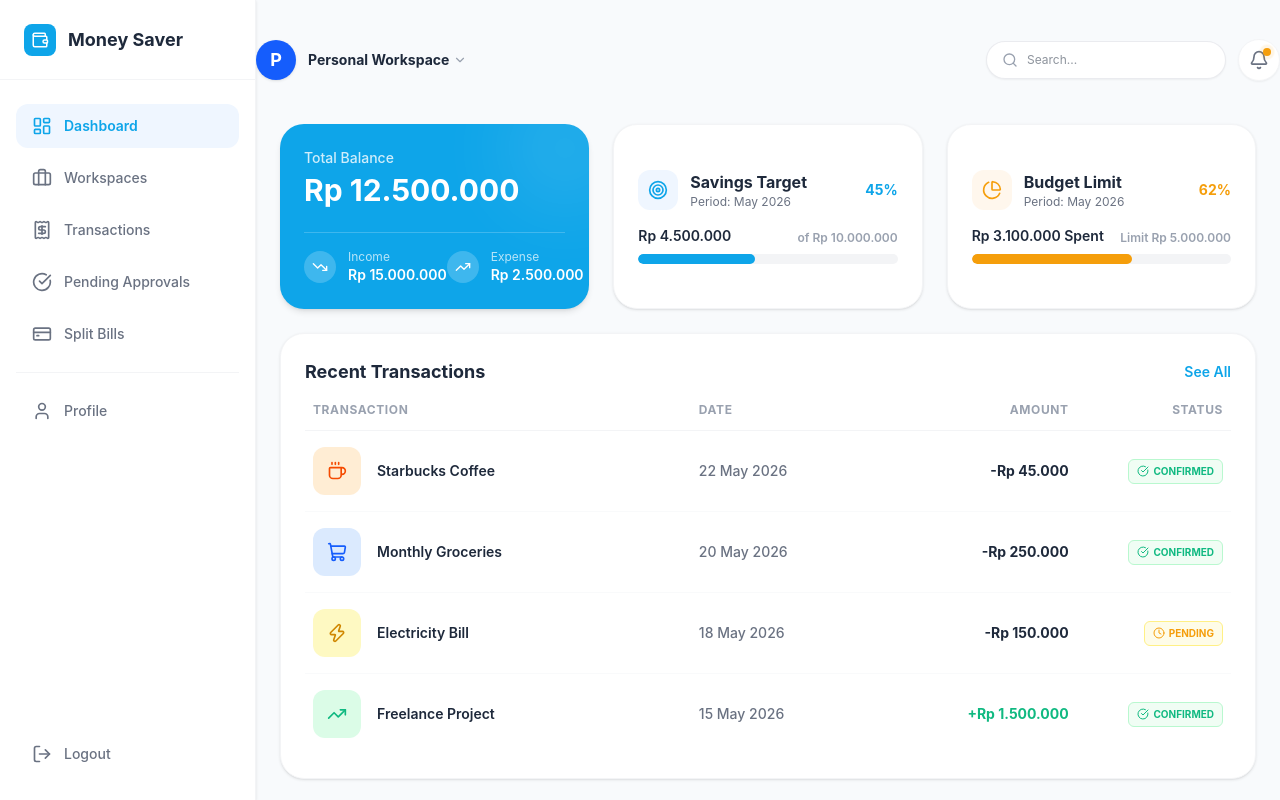
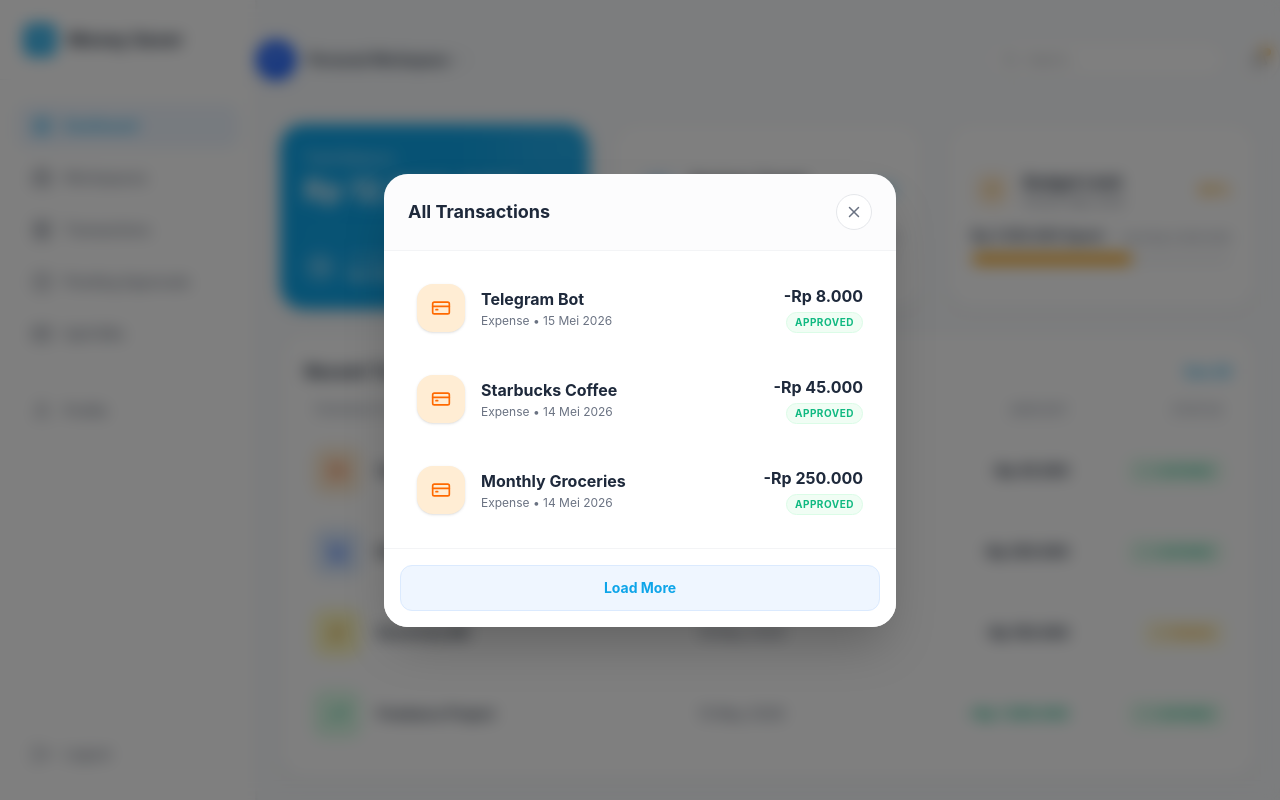
Before and after one commit to Azmi117/FE-MoneySaver, a React (Vite) app: page /dashboard in a window 1280 px wide. Both pictures are taken after a click on the button "See All". Built offline with nearby package versions, Linux system fonts and the light colour scheme.

Commit message:
Fix error :rocket:

```diff
--- a/src/pages/Dashboard.tsx
+++ b/src/pages/Dashboard.tsx
@@ -1,14 +1,15 @@
+import React, { useState, useEffect } from "react";
 import {
- TrendingUp, TrendingDown, Target,
+  TrendingUp, TrendingDown, Target,
   PieChart, Plus, Coffee, ShoppingCart, Zap,
-  CheckCircle, Clock, Briefcase
+  CheckCircle, Clock, Briefcase,
+  ArrowDownRight, CreditCard, X, Loader2
 } from "lucide-react";
 import { Link } from "react-router-dom";
 import { cn } from "@/utils/cn";
+import Button from "@/components/ui/Button";
 
-// Dummy Data untuk Workspaces
-
-// Dummy Data untuk Transaksi
+// Dummy Data untuk Transaksi Dashboard
 const recentTransactions = [
   { id: 1, entity: "Starbucks Coffee", category: "Food & Beverage", date: "22 May 2026", amount: -45000, status: "CONFIRMED", icon: Coffee, bg: "bg-orange-100", color: "text-orange-600" },
   { id: 2, entity: "Monthly Groceries", category: "Shopping", date: "20 May 2026", amount: -250000, status: "CONFIRMED", icon: ShoppingCart, bg: "bg-blue-100", color: "text-blue-600" },
@@ -16,11 +17,50 @@ const recentTransactions = [
   { id: 4, entity: "Freelance Project", category: "Income", date: "15 May 2026", amount: 1500000, status: "CONFIRMED", icon: TrendingUp, bg: "bg-green-100", color: "text-success" },
 ];
 
+// Dummy Data untuk Modal "See All" (Simulasi Load More)
+const dummyTransactionsModal = [
+  { id: 508, date: "2026-05-15", type: "expense", method: "Telegram", note: "Input via Telegram", merchant: "Telegram Bot", amount: 8000, status: "APPROVED" },
+  { id: 503, date: "2026-05-14", type: "expense", method: "QRIS", note: "Afternoon coffee", merchant: "Starbucks Coffee", amount: 45000, status: "APPROVED" },
+  { id: 505, date: "2026-05-14", type: "expense", method: "QRIS", note: "Monthly Groceries", merchant: "Monthly Groceries", amount: 250000, status: "APPROVED" },
+  { id: 507, date: "2026-05-14", type: "expense", method: "QRIS", note: "Electricity", merchant: "Electricity Bill", amount: 150000, status: "PENDING" },
+  { id: 498, date: "2026-05-12", type: "income", method: "Telegram", note: "Freelance", merchant: "Freelance Project", amount: 1500000, status: "APPROVED" },
+];
+
 const formatCurrency = (amount: number) => {
   return new Intl.NumberFormat('id-ID', { style: 'currency', currency: 'IDR', minimumFractionDigits: 0 }).format(amount);
 };
 
 const Dashboard = () => {
+  // ==========================================
+  // STATE & LOGIC UNTUK MODAL "SEE ALL"
+  // ==========================================
+  const [isModalOpen, setIsModalOpen] = useState(false);
+  const [transactions, setTransactions] = useState<any[]>([]);
+  const [isLoading, setIsLoading] = useState(false);
+  const [hasMore, setHasMore] = useState(true);
+
+  useEffect(() => {
+    if (isModalOpen && transactions.length === 0) {
+      setTransactions(dummyTransactionsModal.slice(0, 3)); // Load awal 3 data
+    }
+  }, [isModalOpen]);
+
+  const handleLoadMore = () => {
+    setIsLoading(true);
+    setTimeout(() => {
+      setTransactions(prev => [...prev, ...dummyTransactionsModal.slice(3)]);
+      setHasMore(false); // Data habis
+      setIsLoading(false);
+    }, 1000);
+  };
+
+  const closeModal = () => {
+    setIsModalOpen(false);
+    setTimeout(() => {
+      setTransactions([]);
+      setHasMore(true);
+    }, 300);
+  };
 
   return (
     <>
@@ -99,7 +139,13 @@ const Dashboard = () => {
           <div className="bg-surface rounded-3xl shadow-sm border border-gray-100 p-2 sm:p-6 flex flex-col">
             <div className="flex items-center justify-between mb-4 px-4 sm:px-0">
               <h3 className="font-bold text-lg text-text">Recent Transactions</h3>
-              <button className="text-sm text-primary font-semibold hover:underline">See All</button>
+              {/* TRIGGER MODAL SEE ALL */}
+              <button
+                onClick={() => setIsModalOpen(true)}
+                className="text-sm text-primary font-semibold hover:underline"
+              >
+                See All
+              </button>
             </div>
 
             <div className="hidden sm:grid grid-cols-12 gap-4 pb-3 border-b border-gray-100 text-xs font-bold text-gray-400 uppercase tracking-wider px-2">
@@ -156,29 +202,24 @@ const Dashboard = () => {
               <Link to="/workspaces" className="text-sm font-bold text-primary hover:underline">Manage</Link>
             </div>
 
-            {/* Carousel Container (Bisa di-scroll ke samping) */}
             <div className="flex gap-4 overflow-x-auto pb-2" style={{ scrollbarWidth: 'none', msOverflowStyle: 'none' }}>
 
-              {/* Card 1: Active Workspace */}
               <div className="bg-primary text-white p-5 rounded-3xl min-w-[150px] flex-shrink-0 shadow-md relative overflow-hidden cursor-pointer hover:bg-blue-600 transition-colors">
                 <div className="absolute -right-4 -bottom-4 opacity-20"><Briefcase size={72}/></div>
                 <h3 className="font-bold text-lg relative z-10">Personal</h3>
                 <p className="text-xs text-blue-100 mt-1 relative z-10">Default</p>
               </div>
 
-              {/* Card 2: Grup Lain */}
               <div className="bg-surface border border-gray-200 p-5 rounded-3xl min-w-[150px] flex-shrink-0 shadow-sm group hover:border-primary transition-colors cursor-pointer">
                 <h3 className="font-bold text-lg text-text group-hover:text-primary transition-colors">🏠 Kosan</h3>
                 <p className="text-xs text-gray-500 mt-1">4 Members</p>
               </div>
 
-              {/* Card 3: Grup Lain */}
               <div className="bg-surface border border-gray-200 p-5 rounded-3xl min-w-[150px] flex-shrink-0 shadow-sm group hover:border-primary transition-colors cursor-pointer">
                 <h3 className="font-bold text-lg text-text group-hover:text-primary transition-colors">✈️ Liburan</h3>
                 <p className="text-xs text-gray-500 mt-1">6 Members</p>
               </div>
 
-              {/* Card 4: Create New Button */}
               <Link to="/workspaces" className="bg-blue-50/50 border-2 border-dashed border-blue-200 p-5 rounded-3xl min-w-[150px] flex-shrink-0 flex flex-col items-center justify-center text-primary hover:bg-blue-100 transition-colors">
                 <Plus size={28} className="mb-2"/>
                 <span className="text-xs font-bold">New Workspace</span>
@@ -190,6 +231,75 @@ const Dashboard = () => {
 
         </main>
       </div>
+
+      {/* ========================================== */}
+      {/* MODAL "SEE ALL" TRANSACTIONS               */}
+      {/* ========================================== */}
+      {isModalOpen && (
+        <div className="fixed inset-0 z-50 flex items-center justify-center p-4 sm:p-6 animate-in fade-in duration-200">
+          <div className="absolute inset-0 bg-black/50 backdrop-blur-sm" onClick={closeModal} />
+
+          <div className="bg-surface rounded-3xl w-full max-w-lg shadow-2xl flex flex-col relative z-10 max-h-[85vh]">
+
+            <div className="flex items-center justify-between px-6 py-5 border-b border-gray-100 bg-gray-50/50 rounded-t-3xl shrink-0">
+              <h2 className="text-lg font-bold text-text flex items-center gap-2">
+                All Transactions
+              </h2>
+              <button onClick={closeModal} className="p-2 bg-white hover:bg-gray-100 text-gray-500 rounded-full transition-colors border border-gray-200">
+                <X size={18}/>
+              </button>
+            </div>
+
+            <div className="flex-1 overflow-y-auto p-2 sm:p-4">
+              <div className="flex flex-col gap-2">
+                {transactions.map((tx: any, index: number) => (
+                  <div key={`${tx.id}-${index}`} className="flex items-center justify-between p-4 hover:bg-gray-50 rounded-2xl transition-colors border border-transparent hover:border-gray-100">
+                    <div className="flex items-center gap-4">
+                      <div className={cn("w-12 h-12 rounded-2xl flex items-center justify-center shrink-0 shadow-sm", tx.type === 'income' ? "bg-green-100 text-success" : tx.status === 'PENDING' ? "bg-yellow-100 text-yellow-600" : "bg-orange-100 text-orange-500")}>
+                        {tx.type === 'income' ? <ArrowDownRight size={20} /> : <CreditCard size={20} />}
+                      </div>
+                      <div>
+                        <h4 className="font-bold text-text text-base capitalize">{tx.merchant}</h4>
+                        <p className="text-xs text-gray-500 mt-0.5">{tx.type === 'income' ? 'Income' : 'Expense'} • {new Date(tx.date).toLocaleDateString('id-ID', { day: 'numeric', month: 'short', year: 'numeric' })}</p>
+                      </div>
+                    </div>
+                    <div className="text-right">
+                      <h4 className={cn("font-bold text-base", tx.type === 'income' ? "text-success" : "text-text")}>
+                        {tx.type === 'income' ? '+' : '-'}Rp {tx.amount.toLocaleString('id-ID')}
+                      </h4>
+                      <span className={cn("text-[10px] font-bold px-2 py-0.5 rounded-full border inline-block mt-1 uppercase tracking-wider", tx.status === 'PENDING' ? "bg-yellow-50 text-yellow-600 border-yellow-200" : "bg-green-50 text-success border-green-100")}>
+                        {tx.status}
+                      </span>
+                    </div>
+                  </div>
+                ))}
+
+                {isLoading && (
+                  <div className="py-6 flex justify-center text-primary">
+                    <Loader2 size={24} className="animate-spin" />
+                  </div>
+                )}
+              </div>
+            </div>
+
+            <div className="p-4 border-t border-gray-100 bg-white rounded-b-3xl shrink-0 flex justify-center">
+              {hasMore ? (
+                <Button
+                  onClick={handleLoadMore}
+                  disabled={isLoading}
+                  variant="outline"
+                  className="w-full py-3 rounded-xl font-bold text-sm bg-blue-50 text-primary border-blue-100 hover:bg-blue-100"
+                >
+                  {isLoading ? "Loading..." : "Load More"}
+                </Button>
+              ) : (
+                <p className="text-xs text-gray-400 font-medium py-2">You have reached the end of the list.</p>
+              )}
+            </div>
+
+          </div>
+        </div>
+      )}
     </>
   );
 };
```
